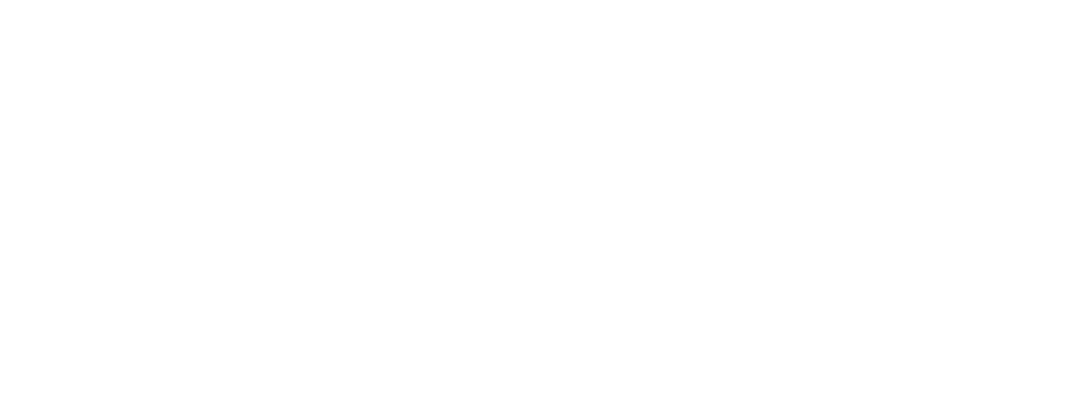
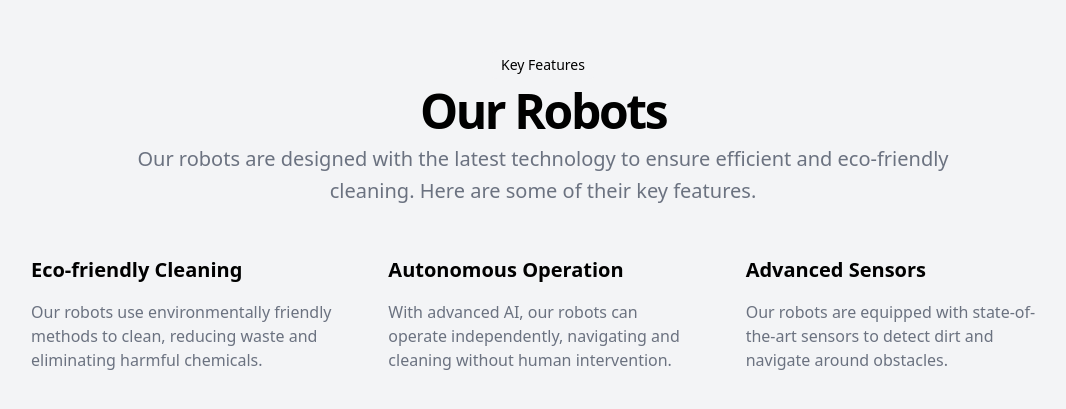
Before and after one commit to HikariLight/terravision, a React (Vite) app: page / in a window 1280 px wide. Shown: the part 1765-2174 px from the top of the page, without its empty margins (97-1163 px from the left). Before the commit the page ends 1600 px from the top, so only its background shows below. Built offline with nearby package versions, Linux system fonts and the light colour scheme.

Commit message:
Added features section

```diff
--- a/src/App.jsx
+++ b/src/App.jsx
@@ -1,10 +1,12 @@
 import Intro from "./components/Intro"
 import About from "./components/About"
+import Features from "./components/Features"
 const App = () => {
     return (
         <>
             <Intro />
             <About />
+            <Features />
         </>
     )
 }
--- /dev/null
+++ b/src/components/Features.jsx
@@ -0,0 +1,61 @@
+import Layout from "./Layout"
+
+const Features = () => {
+    return (
+        <Layout>
+            <section className="grid h-full w-full place-items-center bg-gray-100 py-12 md:py-24 lg:py-32 dark:bg-gray-800">
+                <div className="container px-4 md:px-6">
+                    <div className="flex flex-col items-center justify-center space-y-4 text-center">
+                        <div className="space-y-2">
+                            <div className="inline-block rounded-lg bg-gray-100 px-3 py-1 text-sm dark:bg-gray-800">
+                                Key Features
+                            </div>
+                            <h2 className="text-3xl font-bold tracking-tighter sm:text-5xl">
+                                Our Robots
+                            </h2>
+                            <p className="max-w-[900px] text-gray-500 md:text-xl/relaxed lg:text-base/relaxed xl:text-xl/relaxed dark:text-gray-400">
+                                Our robots are designed with the latest
+                                technology to ensure efficient and eco-friendly
+                                cleaning. Here are some of their key features.
+                            </p>
+                        </div>
+                    </div>
+                    <div className="mx-auto grid max-w-5xl items-center gap-6 py-12 lg:grid-cols-3 lg:gap-12">
+                        <div className="flex flex-col justify-center space-y-4">
+                            <h3 className="text-xl font-bold">
+                                Eco-friendly Cleaning
+                            </h3>
+                            <p className="text-gray-500 dark:text-gray-400">
+                                Our robots use environmentally friendly methods
+                                to clean, reducing waste and eliminating harmful
+                                chemicals.
+                            </p>
+                        </div>
+                        <div className="flex flex-col justify-center space-y-4">
+                            <h3 className="text-xl font-bold">
+                                Autonomous Operation
+                            </h3>
+                            <p className="text-gray-500 dark:text-gray-400">
+                                With advanced AI, our robots can operate
+                                independently, navigating and cleaning without
+                                human intervention.
+                            </p>
+                        </div>
+                        <div className="flex flex-col justify-center space-y-4">
+                            <h3 className="text-xl font-bold">
+                                Advanced Sensors
+                            </h3>
+                            <p className="text-gray-500 dark:text-gray-400">
+                                Our robots are equipped with state-of-the-art
+                                sensors to detect dirt and navigate around
+                                obstacles.
+                            </p>
+                        </div>
+                    </div>
+                </div>
+            </section>
+        </Layout>
+    )
+}
+
+export default Features
```
